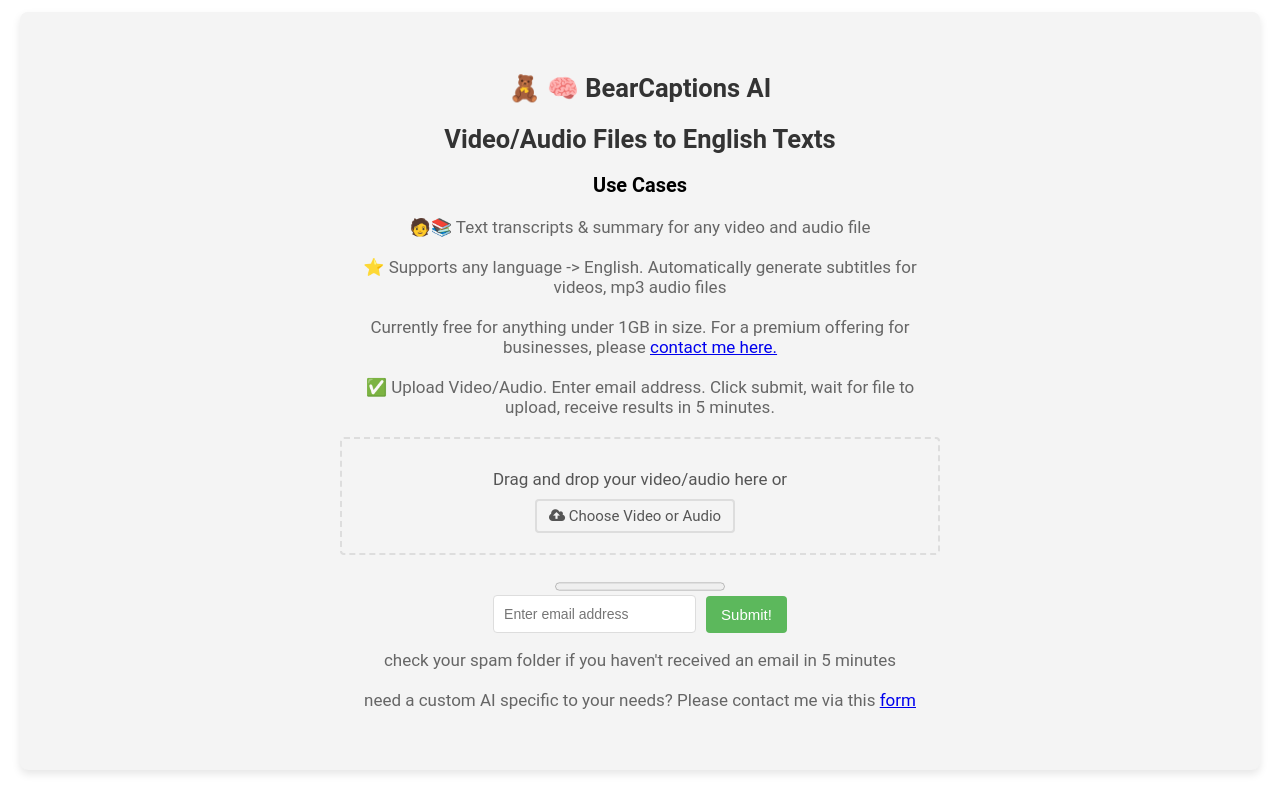
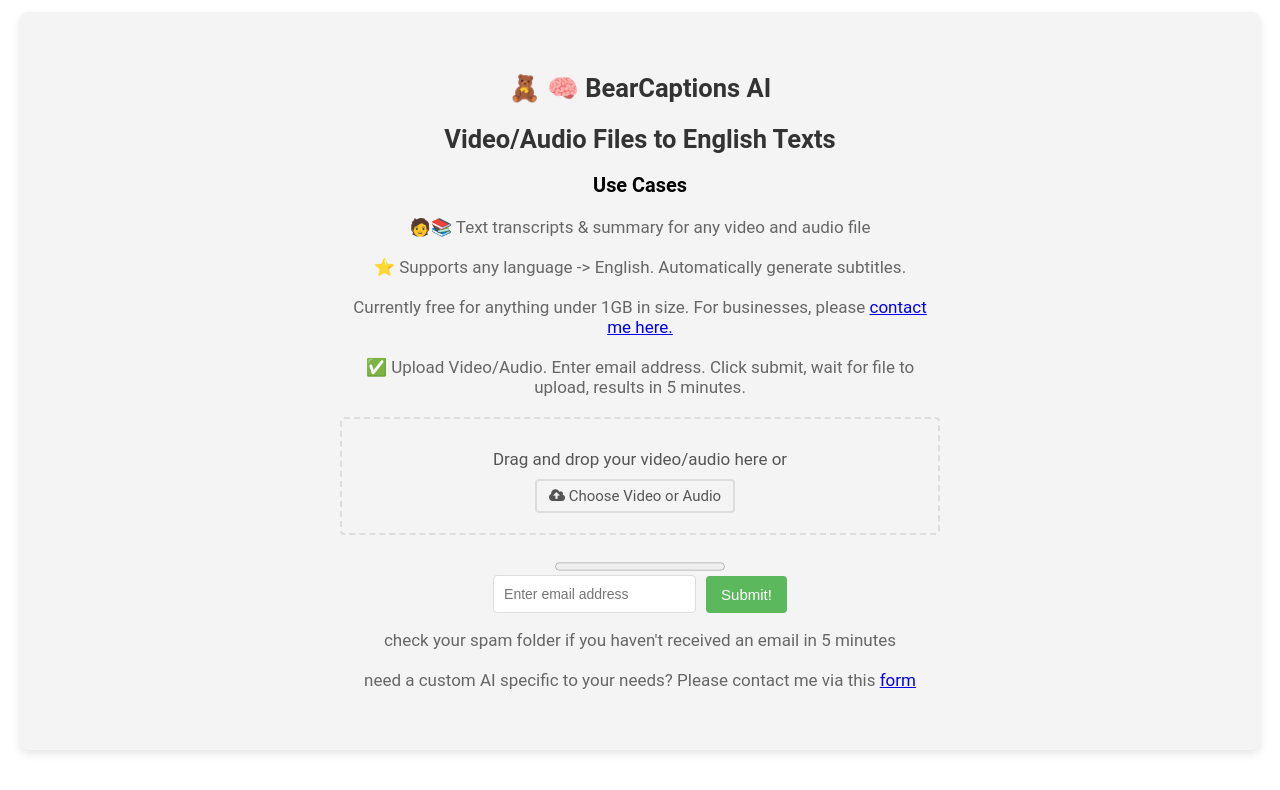
Before and after one commit to Clartias/clartias.github.io, a plain HTML site: page index.html in a window 1280 px wide. Shown: the part 121-911 px from the top of the page. Drawn offline with Linux system fonts and the light colour scheme.

Commit message:
Update index.html

```diff
--- a/index.html
+++ b/index.html
@@ -41,9 +41,9 @@
                 <h2>Video/Audio Files to English Texts</h2>
                 <h3>Use Cases</h3>
                 <p>&#x1F9D1;&#x1F4DA; Text transcripts & summary for any video and audio file </p>
-                <p>&#11088; Supports any language -> English. Automatically generate subtitles for videos, mp3 audio files</p>
-                <p>Currently free for anything under 1GB in size. For a premium offering for businesses, please <a href="https://docs.google.com/forms/d/e/1FAIpQLSeV4S9UWqprp504EetmG3e_ZrdFs8CLUHBMyrhB10dNV4RFRQ/viewform?usp=sf_link"> contact me here.</a></p>
-                <p>&#x2705; Upload Video/Audio. Enter email address. Click submit, wait for file to upload, receive results in 5 minutes.</p>
+                <p>&#11088; Supports any language -> English. Automatically generate subtitles.</p>
+                <p>Currently free for anything under 1GB in size. For businesses, please <a href="https://docs.google.com/forms/d/e/1FAIpQLSeV4S9UWqprp504EetmG3e_ZrdFs8CLUHBMyrhB10dNV4RFRQ/viewform?usp=sf_link"> contact me here.</a></p>
+                <p>&#x2705; Upload Video/Audio. Enter email address. Click submit, wait for file to upload, results in 5 minutes.</p>
 
                 <form id="uploadForm">
                     <div id="dropArea" class="drop-area">
```
